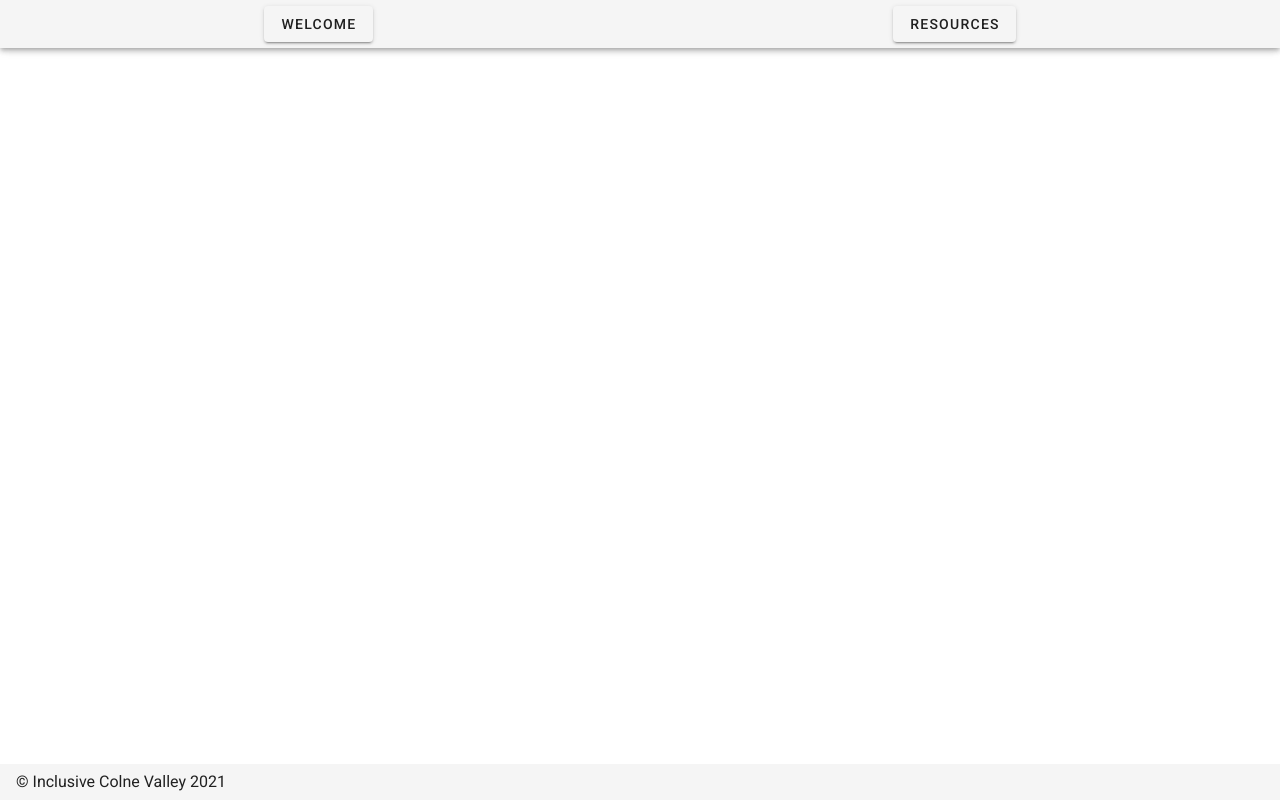
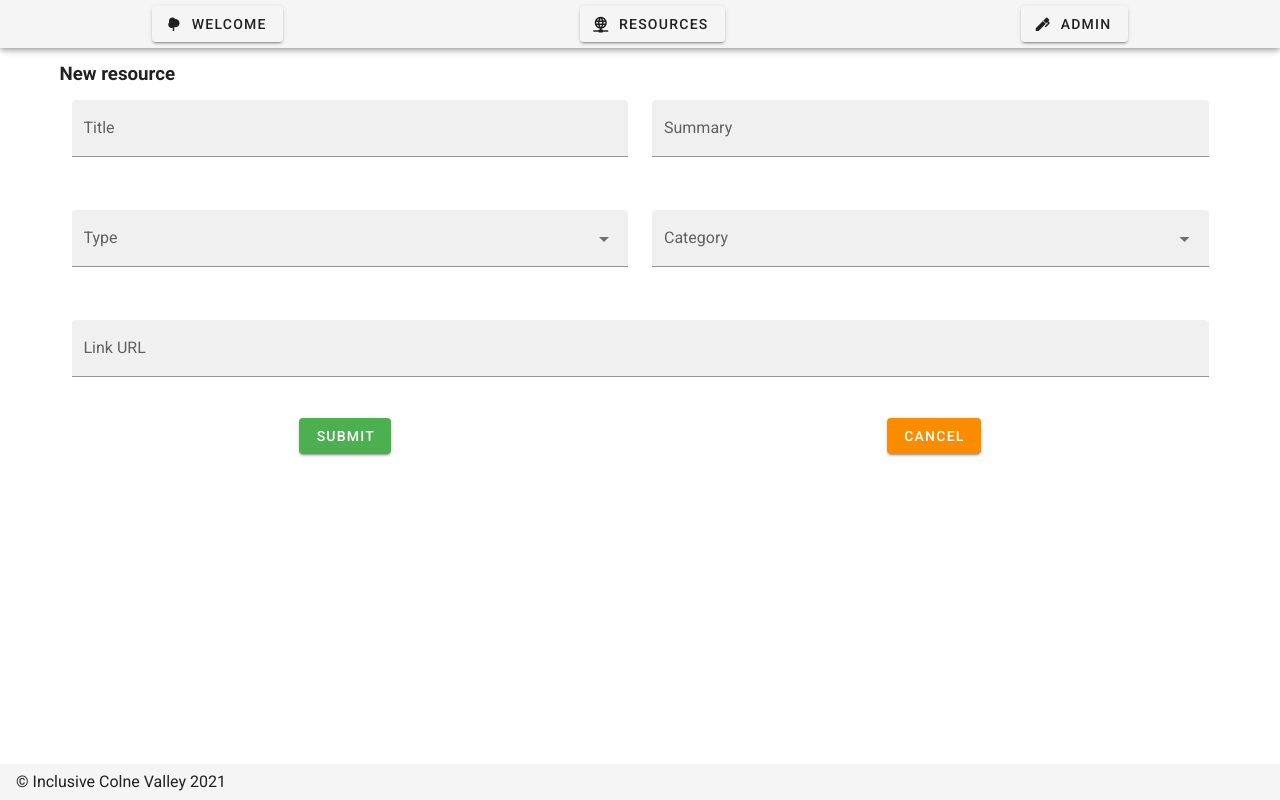
Before and after one commit to chesh74uk/icv-resource, a Nuxt app: page /admin/new-resource in a window 1280 px wide. Built offline with nearby package versions, Linux system fonts and the light colour scheme.

Commit message:
Added admin form and new resource pages

```diff
--- a/components/Navigation/TheHeader.vue
+++ b/components/Navigation/TheHeader.vue
@@ -21,6 +21,9 @@
           router
           exact
         >
+          <v-icon left dark>
+            {{ item.icon }}
+          </v-icon>
           {{ item.title }}
         </v-btn>
       </v-row>
@@ -70,6 +73,11 @@ export default {
           icon: 'mdi-wan',
           title: 'Resources',
           to: '/resources'
+        },
+        {
+          icon: 'mdi-pen',
+          title: 'Admin',
+          to: '/admin'
         }
       ],
       miniVariant: false,
--- a/layouts/default.vue
+++ b/layouts/default.vue
@@ -1,12 +1,12 @@
 <template>
   <v-app>
-    <TheHeader />
+    <the-header />
     <v-main>
       <v-container>
         <Nuxt />
       </v-container>
     </v-main>
-    <TheFooter />
+    <the-footer />
   </v-app>
 </template>
 
--- /dev/null
+++ b/pages/admin/_resourceId/index.vue
@@ -0,0 +1,13 @@
+<template>
+  <h3>ID</h3>
+</template>
+
+<script>
+export default {
+  name: 'ResourceId'
+}
+</script>
+
+<style scoped>
+
+</style>
--- /dev/null
+++ b/pages/admin/auth/index.vue
@@ -0,0 +1,13 @@
+<template>
+  <h3>Auth</h3>
+</template>
+
+<script>
+export default {
+  name: 'Auth'
+}
+</script>
+
+<style scoped>
+
+</style>
--- /dev/null
+++ b/pages/admin/index.vue
@@ -0,0 +1,22 @@
+<template>
+  <div>
+    <section>
+      <v-btn
+        elevation="2"
+        to="/admin/new-resource"
+      >
+        Create new resource
+      </v-btn>
+    </section>
+  </div>
+</template>
+
+<script>
+export default {
+  name: 'Admin'
+}
+</script>
+
+<style scoped>
+
+</style>
--- /dev/null
+++ b/pages/admin/new-resource/index.vue
@@ -0,0 +1,116 @@
+<template>
+  <v-form @submit.prevent="onSave">
+    <v-container>
+      <v-row>
+        <h3>New resource</h3>
+      </v-row>
+      <v-row>
+        <v-col
+          cols="12"
+          sm="6"
+        >
+          <v-text-field
+            v-model="editedResource.title"
+            label="Title"
+            filled
+          />
+        </v-col>
+        <v-col
+          cols="12"
+          sm="6"
+        >
+          <v-text-field
+            v-model="editedResource.summary"
+            label="Summary"
+            filled
+          />
+        </v-col>
+      </v-row>
+      <v-row>
+        <v-col
+          cols="12"
+          sm="6"
+        >
+          <v-select
+            v-model="editedResource.type"
+            :items="types"
+            filled
+            label="Type"
+          />
+        </v-col>
+        <v-col
+          cols="12"
+          sm="6"
+        >
+          <v-select
+            v-model="editedResource.category"
+            :items="categories"
+            filled
+            label="Category"
+          />
+        </v-col>
+      </v-row>
+      <v-row>
+        <v-col
+          cols="12"
+        >
+          <v-text-field
+            label="Link URL"
+            filled
+          />
+        </v-col>
+      </v-row>
+      <v-row
+        justify="space-around"
+      >
+        <v-btn
+          type="submit"
+          color="success"
+          class="mr-4"
+        >
+          Submit
+        </v-btn>
+
+        <v-btn
+          color="warning"
+          @click="onCancel"
+        >
+          Cancel
+        </v-btn>
+      </v-row>
+    </v-container>
+  </v-form>
+</template>
+
+<script>
+export default {
+  name: 'NewResource',
+  data () {
+    return {
+      types: ['Audio', 'Video', 'Text'],
+      categories: ['Key Stage 1', 'Key Stage 2', 'Secondary', 'Parents', 'Teachers'],
+      editedResource: {
+        title: '',
+        summary: '',
+        type: '',
+        category: '',
+        link: ''
+      }
+    }
+  },
+  methods: {
+    onSave () {
+      // Save the post
+      console.log(this.editedResource)
+    },
+    onCancel () {
+      // navigate back
+      this.$router.push('/admin')
+    }
+  }
+}
+</script>
+
+<style scoped>
+
+</style>
--- a/pages/index.vue
+++ b/pages/index.vue
@@ -6,8 +6,8 @@
           <v-img
             max-height="399"
             max-width="388"
-            src="icvLogo.png">
-          </v-img>
+            src="icvLogo.png"
+          />
         </v-col>
         <v-card-title class="headline">
           Welcome to Inclusive Colne Valley
```
